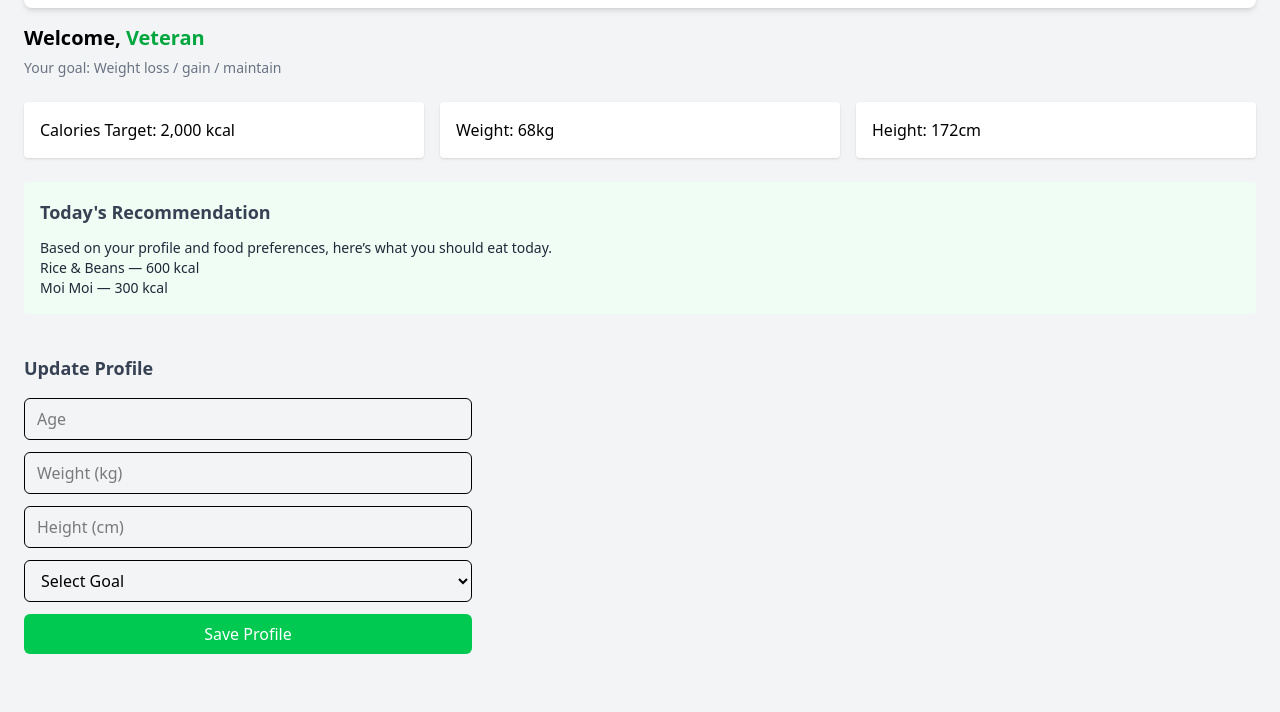
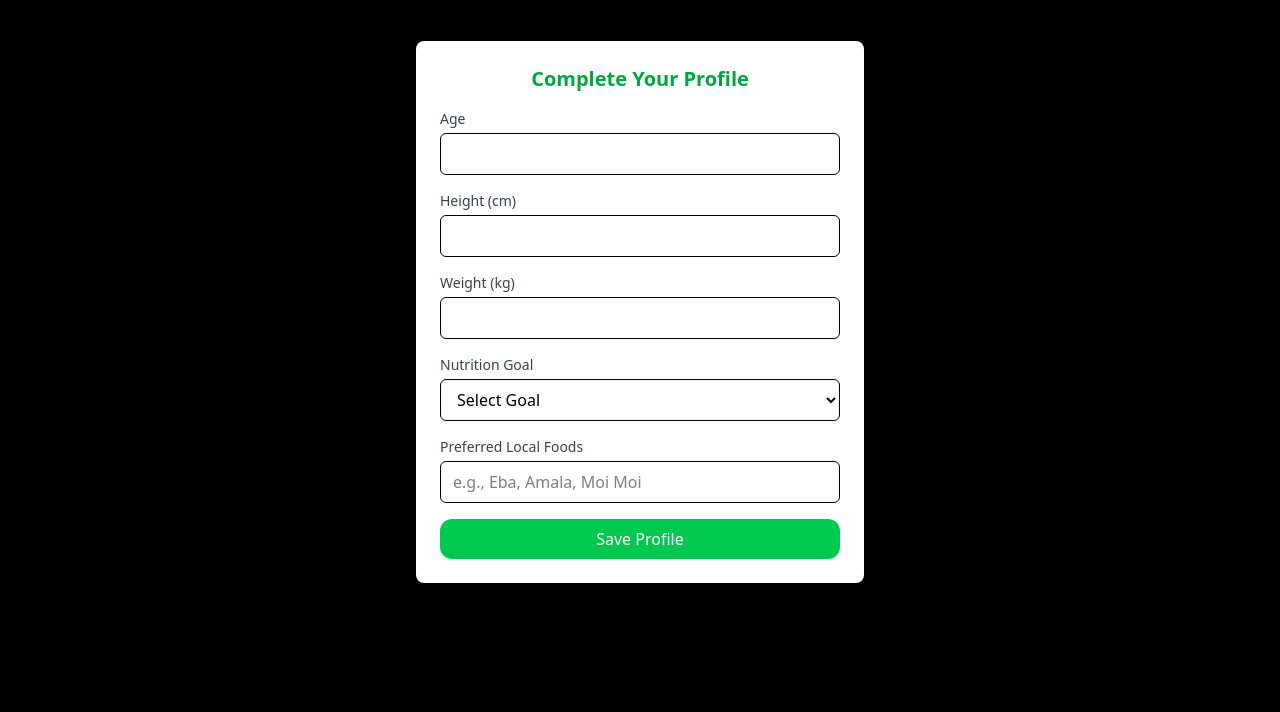
Before and after one commit to Veteranalpha/smart-nutrition, a website: page dashboard.html in a window 1280 px wide. Shown: the part 88-800 px from the top of the page. Drawn offline with Linux system fonts and the light colour scheme.

Commit message:
complete profile push

```diff
--- a/dashboard.html
+++ b/dashboard.html
@@ -94,7 +94,7 @@
 
 
   <!-- Profile Modal -->
-   <div id="profileModal" class="absolute  inset-0 bg-black bg-opacity-50  items-center flex justify-center hidden ">
+   <div id="profileModal" class="absolute  inset-0 bg-black bg-opacity-50  items-center flex justify-center">
     <form id="ProfileForm" class=" absolute bg-white p-6 rounded-lg shadow-lg w-full max-w-md space-y-4">
       <h2 class="text-xl font-semibold text-green-600 text-center">Complete Your Profile</h2>
 
```
